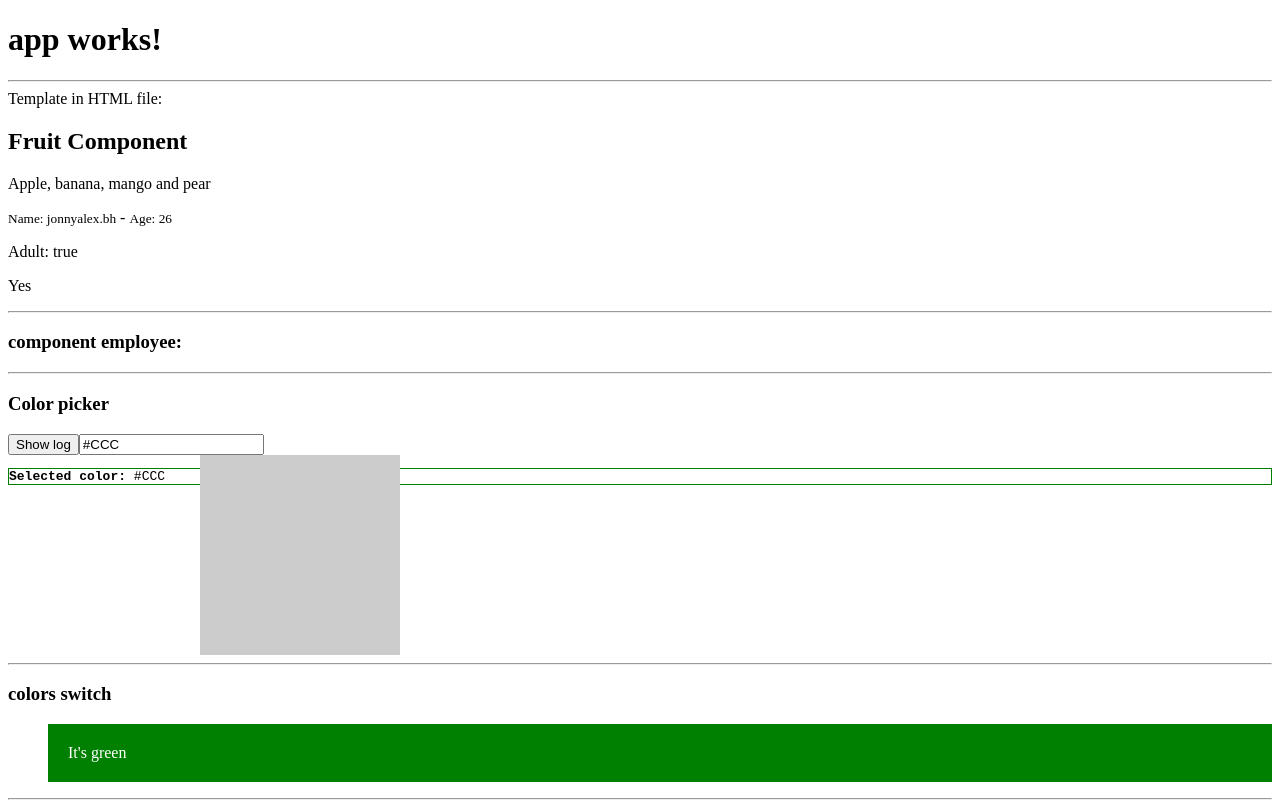
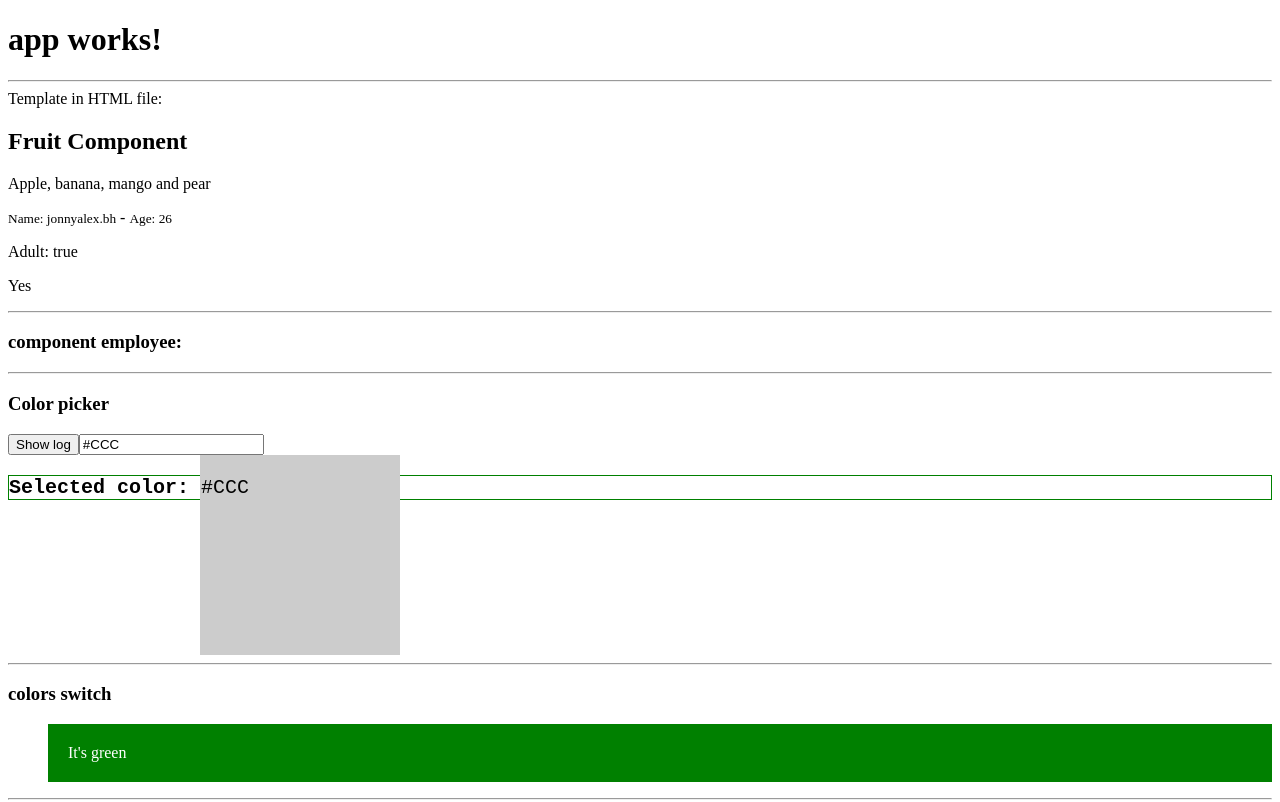
Before and after one commit to jonnyalexbh/angular4p0, an Angular app: page / in a window 1280 px wide. Shown: the top 802 px of the page. Built offline with nearby package versions, Linux system fonts and the light colour scheme.

Commit message:
NgClass directive

```diff
--- a/src/app/employee/employee.component.html
+++ b/src/app/employee/employee.component.html
@@ -7,7 +7,12 @@
 <div [ngStyle]="{'background':selected_color, 'width': '200px', 'height': '200px', 'float': 'right', 'margin-right': '69%'}">&nbsp;</div>
 <pre
 [style.border]="selected_color == 'red' ? '5px solid black' : '1px solid green'"
-[class.backgroundBlue]="selected_color == 'blue'"
+[ngClass]="
+{
+  backgroundBlue : selected_color == 'blue',
+  backgroundGreen : selected_color == 'green',
+  bigLetter : 1 == 1
+}"
 >
 <strong>Selected color:</strong> {{selected_color}}
 </pre>
--- a/src/assets/styles.css
+++ b/src/assets/styles.css
@@ -1,3 +1,11 @@
 .backgroundBlue{
   background: LightBlue !important;
 }
+
+.backgroundGreen{
+  background: LightGreen !important;
+}
+
+.bigLetter{
+  font-size: 20px;
+}
```
